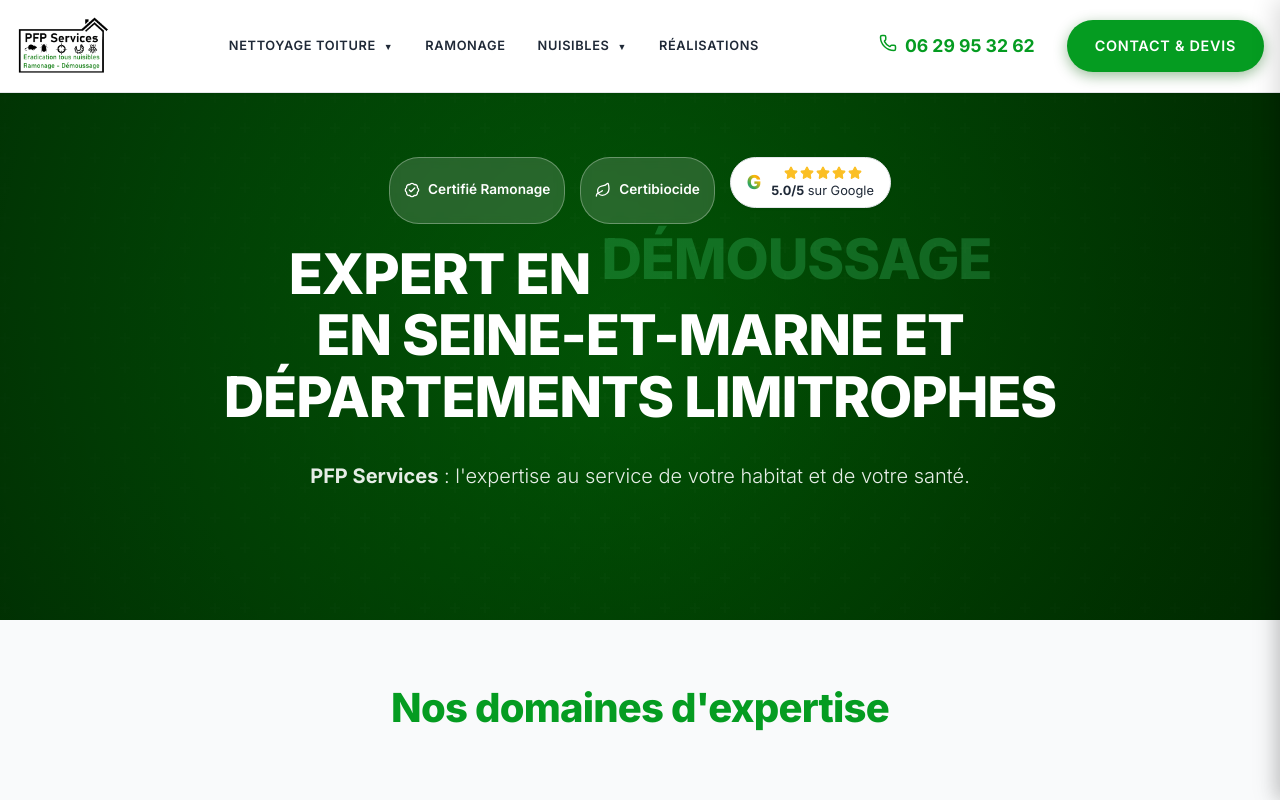
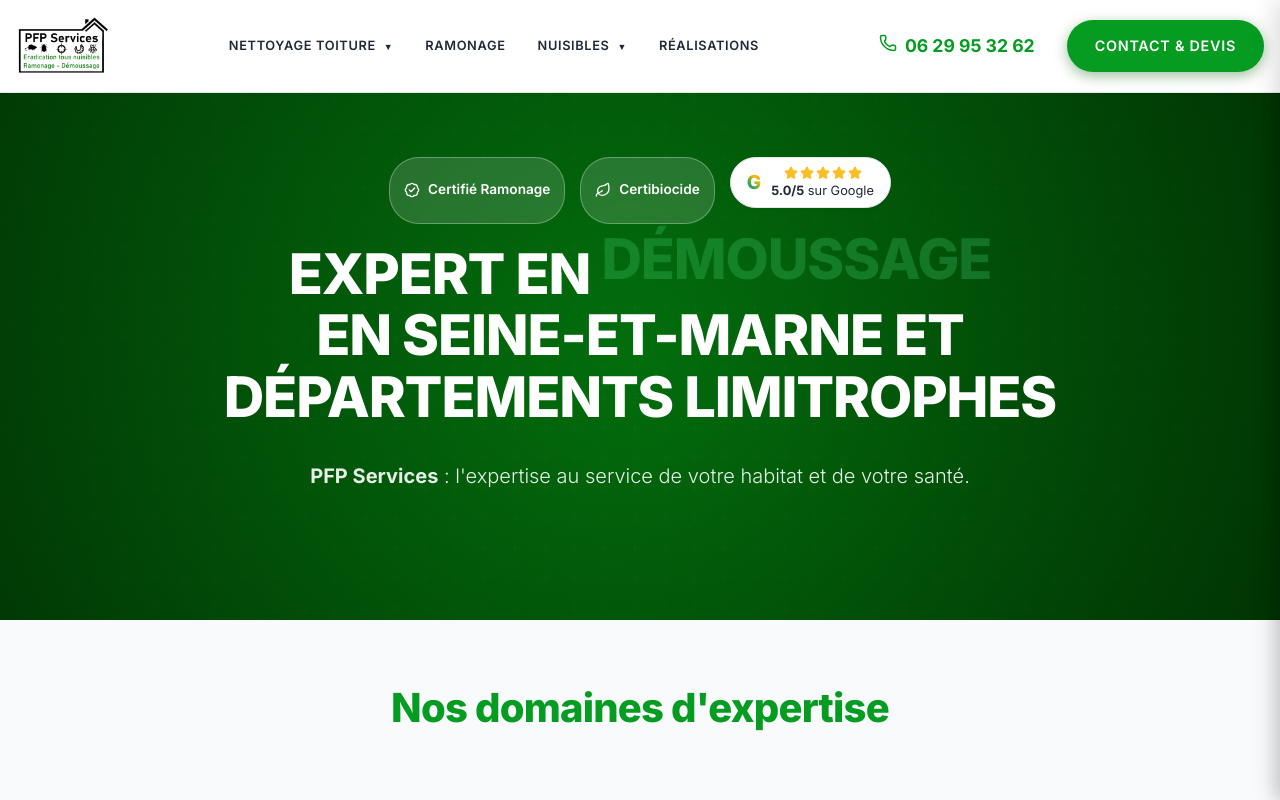
Before and after one commit to Mktotoy/PFP-Services, a Next.js app: page / in a window 1280 px wide. Shown: the top 800 px of the page. Built offline with nearby package versions, Linux system fonts and the light colour scheme.

Commit message:
fix: Hero.module.css gradient utilisait #002600 code en dur (vieux vert quasi noir), remplace par var(--primary)/var(--primary-dark) harmonises

```diff
--- a/src/components/Hero.module.css
+++ b/src/components/Hero.module.css
@@ -1,7 +1,7 @@
 .hero {
     position: relative;
     /* Modern clean gradient since I don't have the image yet, but mimicking the dark look */
-    background: linear-gradient(135deg, var(--primary-dark) 0%, #002600 100%);
+    background: linear-gradient(135deg, var(--primary) 0%, var(--primary-dark) 100%);
     color: var(--white);
     padding: 4rem 0;
     min-height: 420px;
```
